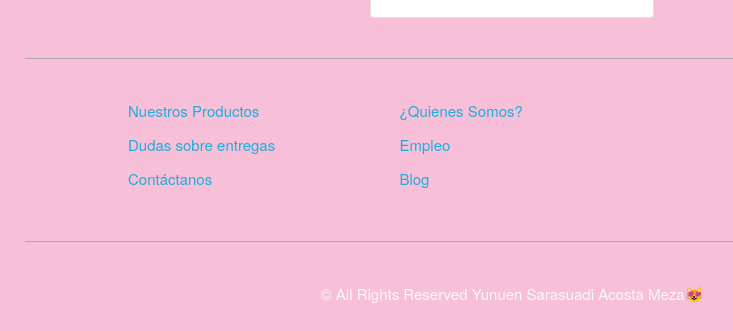
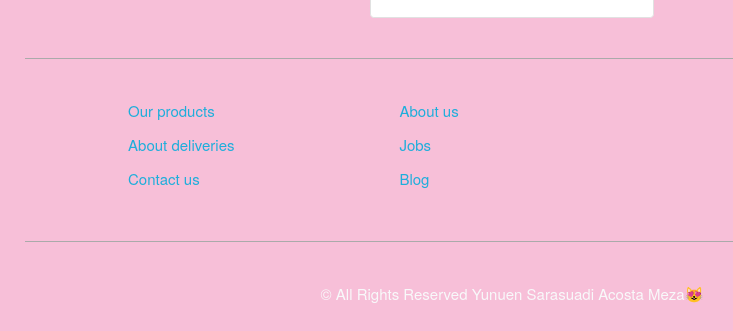
Before and after one commit to YunuenAM/bakery-pink, a website: page YunuenAM.github.io-main/src/index/carrito.html in a window 1280 px wide. Shown: the part 1419-1750 px from the top of the page, without its empty margins (128-861 px from the left). Drawn offline with nearby package versions, Linux system fonts and the light colour scheme.

Commit message:
✨Feat:  footer updated

```diff
--- a/YunuenAM.github.io-main/src/index/carrito.html
+++ b/YunuenAM.github.io-main/src/index/carrito.html
@@ -199,16 +199,16 @@
             <div class="row">
                     <div class="four columns">
                             <nav id="principal" class="menu">
-                                <a class="enlace" href="#">Nuestros Productos</a>
-                                <a class="enlace" href="#">Dudas sobre entregas</a>
-                                <a class="enlace" href="#">Contáctanos</a>
+                                <a class="enlace" href="#">Our products</a>
+                                <a class="enlace" href="#">About deliveries</a>
+                                <a class="enlace" href="#">Contact us</a>
 
                             </nav>
                     </div>
                     <div class="four columns">
                             <nav id="secundaria" class="menu">
-                                <a class="enlace" href="#">¿Quienes Somos?</a>
-                                <a class="enlace" href="#">Empleo</a>
+                                <a class="enlace" href="#">About us</a>
+                                <a class="enlace" href="#">Jobs</a>
                                 <a class="enlace" href="#">Blog</a>
                             </nav>
                     </div>
```
